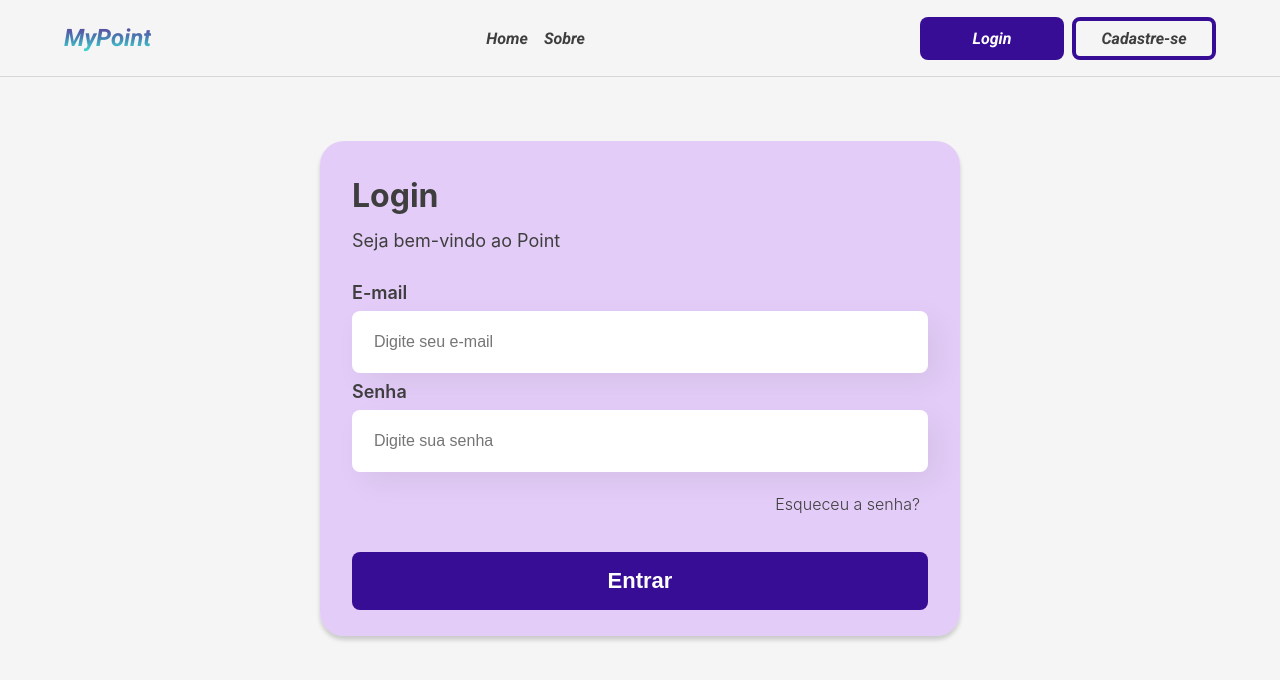
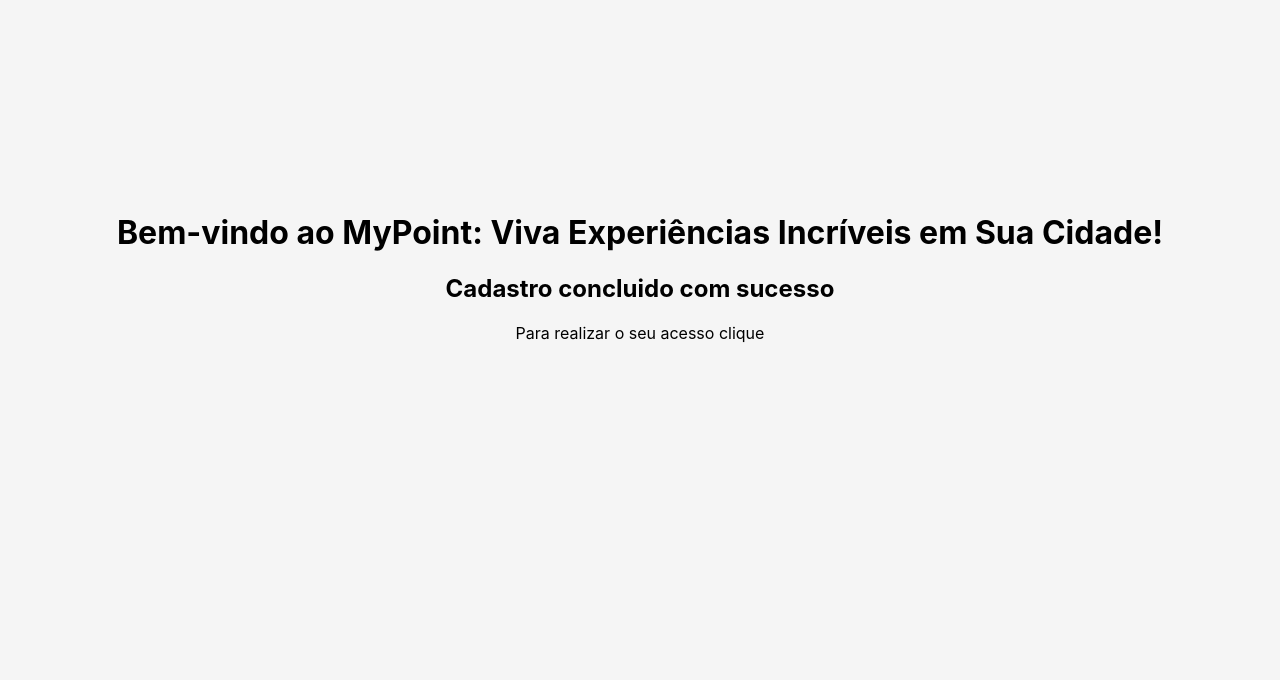
Before and after one commit to brumoreiras/projeto-mypoint, a React (Create React App) app in the folder MyPoint/: page /login in a window 1280 px wide. Shown: the top 680 px of the page. Built offline with nearby package versions, Linux system fonts and the light colour scheme.

Commit message:
Criando novos componentes

```diff
--- a/MyPoint/src/App.js
+++ b/MyPoint/src/App.js
@@ -1,11 +1,13 @@
 
 import './App.css'
-import RouterApp from './router';
+import CadastroSucesso from './componentes/CadastroSucesso';
+/* import RouterApp from './router'; */
 
 function App() {
   return (
     <div className="app">
-      <RouterApp/>
+      {/* <RouterApp /> */}
+      <CadastroSucesso />
     </div>
   );
 }
--- a/MyPoint/src/componentes/Cadastro/Cadastro.css
+++ b/MyPoint/src/componentes/Cadastro/Cadastro.css
@@ -4,7 +4,7 @@
     background: #d5adfc8c;
     box-shadow: 0px 4px 4px rgba(0, 0, 0, 0.174);
     border-radius: 32px;
-    width: 50vw;
+    width: 40vw;
     border-radius: 24px;
 }
 
--- a/MyPoint/src/componentes/CadastroSucesso/CadastroSucesso.css
+++ b/MyPoint/src/componentes/CadastroSucesso/CadastroSucesso.css
@@ -0,0 +1,4 @@
+.cadastro_sucesso{
+    margin-top: 15%;
+    text-align: center;
+}
--- a/MyPoint/src/componentes/CadastroSucesso/index.js
+++ b/MyPoint/src/componentes/CadastroSucesso/index.js
@@ -0,0 +1,15 @@
+import './CadastroSucesso.css'
+
+
+const CadastroSucesso = () => {
+    return (
+        <div className='cadastro_sucesso'>
+            <h1>Bem-vindo ao MyPoint: Viva Experiências Incríveis em Sua Cidade!</h1>
+            <h2>Cadastro concluido com sucesso</h2>
+            <div>
+                Para realizar o seu acesso clique
+            </div>
+        </div>
+    )
+}
+export default CadastroSucesso
--- a/MyPoint/src/componentes/Login/Login.css
+++ b/MyPoint/src/componentes/Login/Login.css
@@ -4,7 +4,7 @@
     background: #d5adfc8c;
     box-shadow: 0px 4px 4px rgba(0, 0, 0, 0.174);
     border-radius: 32px;
-    width: 50vw;
+    width: 40vw;
     border-radius: 24px;
 }
 
--- a/MyPoint/src/componentes/LoginSucesso/LoginSucesso.css
+++ b/MyPoint/src/componentes/LoginSucesso/LoginSucesso.css
@@ -0,0 +1,4 @@
+.login_sucesso{
+    margin-top: 15%;
+    text-align: center;
+}
--- a/MyPoint/src/router.js
+++ b/MyPoint/src/router.js
@@ -4,17 +4,19 @@
 import Cabecalho from './componentes/Cabecalho'
 import Container from './componentes/Login'
 import Formulario from './componentes/Cadastro'
+import CadastroSucesso from './componentes/CadastroSucesso'
 
 
 const RouterApp = () => {
     return (
         <BrowserRouter>
-            <Cabecalho  />
+            <Cabecalho />
             <Routes>
                 <Route path='/' element={<Home />} />
                 <Route path='/sobre' element={<Sobre />} />
                 <Route path='/login' element={<Container />} />
                 <Route path='/crie-sua-conta' element={<Formulario />} />
+                <Route path='/cadastro-com-sucesso' element={<CadastroSucesso />} />
             </Routes>
         </BrowserRouter>
     )
```
Also changed, not shown: MyPoint/src/componentes/LoginSucesso/index.js (+13 -0 lines).
